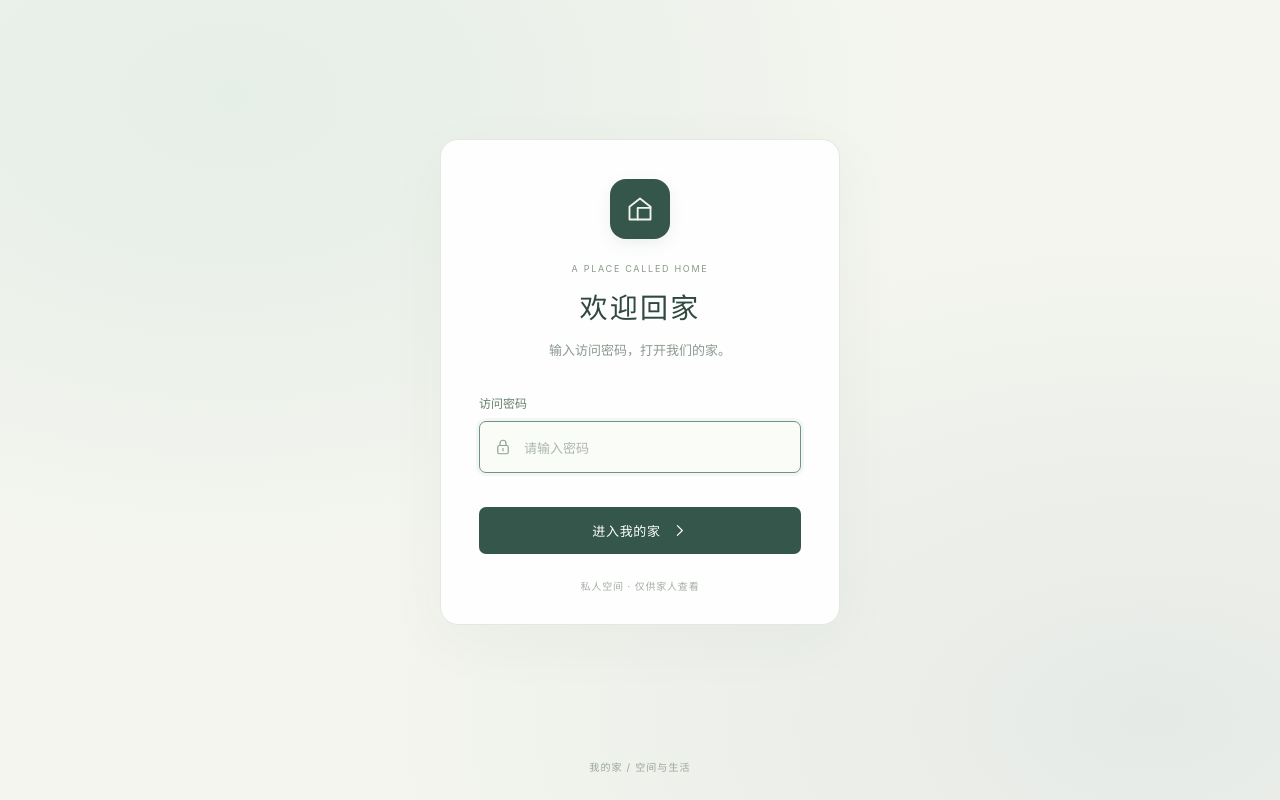
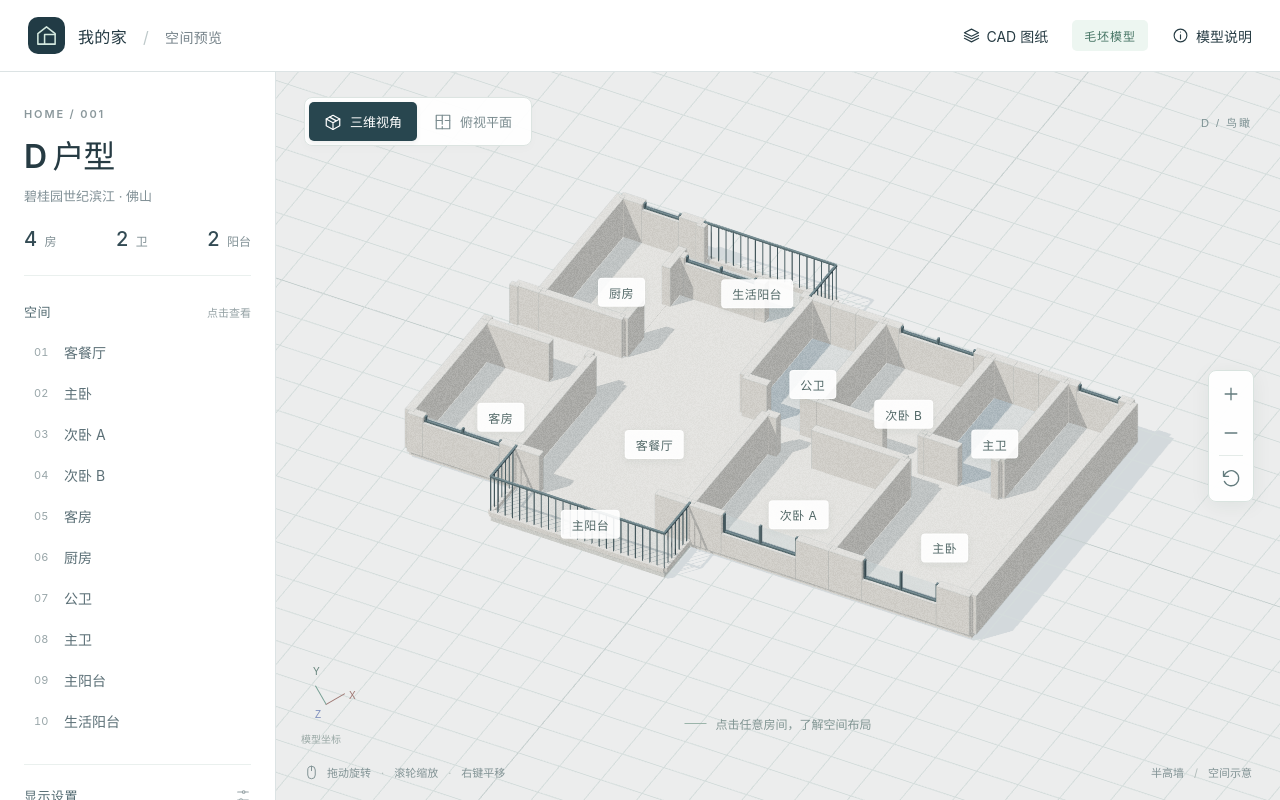
Before and after one commit to Willmind/fixtures, a React (Vite) app: page / in a window 1280 px wide. Built offline with nearby package versions, Linux system fonts and the light colour scheme.

Commit message:
fix: 暂时关闭网站访问密码

```diff
--- a/src/App.tsx
+++ b/src/App.tsx
@@ -1,11 +1,19 @@
 import { lazy, Suspense, useState } from "react";
 import AccessGate from "./access/AccessGate";
-import { readAccessSession, saveAccessSession } from "./access/passcode";
+import {
+  passwordGateEnabled,
+  readAccessSession,
+  saveAccessSession,
+} from "./access/passcode";
 
 const HomeViewer = lazy(() => import("./HomeViewer"));
 const CadWorkspace = lazy(() => import("./cad/CadWorkspace"));
 
 export default function App() {
+  return passwordGateEnabled ? <ProtectedWorkspace /> : <Workspace />;
+}
+
+function ProtectedWorkspace() {
   const [allowed, setAllowed] = useState(readAccessSession);
   function unlock() {
     saveAccessSession(true);
@@ -22,7 +30,7 @@ export default function App() {
   );
 }
 
-function Workspace({ onLock }: { onLock: () => void }) {
+function Workspace({ onLock }: { onLock?: () => void }) {
   const [cad, setCad] = useState(
     () => new URLSearchParams(location.search).get("view") === "cad",
   );
--- a/src/HomeViewer.tsx
+++ b/src/HomeViewer.tsx
@@ -32,7 +32,7 @@ export default function HomeViewer({
   onLock,
 }: {
   onOpenCad: () => void;
-  onLock: () => void;
+  onLock?: () => void;
 }) {
   const [selected, setSelected] = useState<string | null>(null);
   const [view, setView] = useState<ViewOptions["view"]>("perspective");
@@ -67,6 +67,7 @@ export default function HomeViewer({
           </span>
         </a>
         <div className="header-right">
+          {onLock ? (
             <button
               className="icon-button access-lock"
               onClick={onLock}
@@ -75,6 +76,7 @@ export default function HomeViewer({
             >
               <Icon name="lock" size={17} />
             </button>
+          ) : null}
           <button className="text-button" onClick={onOpenCad}>
             <Icon name="layers" size={17} /> CAD 图纸
           </button>
--- a/src/access/passcode.ts
+++ b/src/access/passcode.ts
@@ -1,4 +1,6 @@
 // This is a convenience gate for a personal static site, not server authentication.
+export const passwordGateEnabled = false;
+
 const passcodeDigest =
   "ee1d5acbd8e9a943c29367939413ee6d611f4bb58e394f1c39ae40a004c5ffc8";
 const sessionKey = "fixtures.access.v1";
--- a/src/cad/CadWorkspace.tsx
+++ b/src/cad/CadWorkspace.tsx
@@ -21,7 +21,7 @@ export default function CadWorkspace({
   onLock,
 }: {
   onBack: () => void;
-  onLock: () => void;
+  onLock?: () => void;
 }) {
   const host = useRef<HTMLDivElement>(null);
   const engine = useRef<DxfViewer | null>(null);
@@ -299,6 +299,7 @@ export default function CadWorkspace({
           </span>
         </button>
         <div className="cad-header-actions">
+          {onLock ? (
             <button
               className="icon-button access-lock"
               onClick={onLock}
@@ -307,6 +308,7 @@ export default function CadWorkspace({
             >
               <Icon name="lock" size={17} />
             </button>
+          ) : null}
           <button className="text-button" onClick={onBack}>
             <Icon name="cube" size={17} />
             毛坯三维
```
Also changed, not shown: 1 other file (tests, documents, lock files or other folders). Lines whose indentation alone changed are shown as unchanged.
